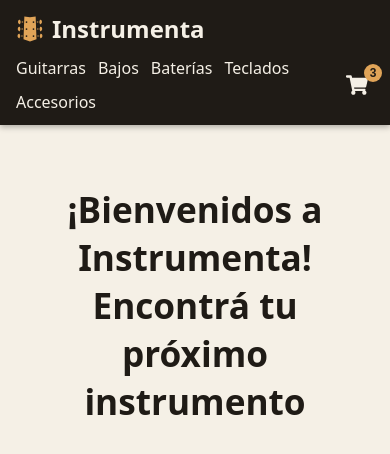
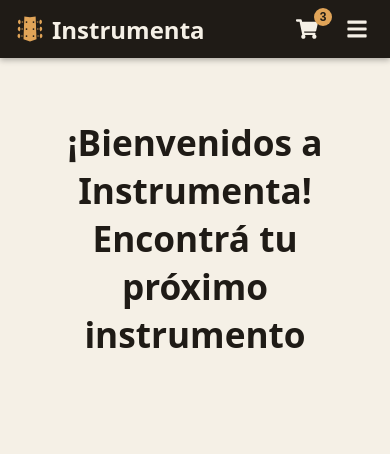
Before and after one commit to cristianfrancolino/instrumenta, a React (Vite) app: page / in a window 390 px wide. Shown: the top 454 px of the page. Built offline with nearby package versions, Linux system fonts and the light colour scheme.

Commit message:
feat: add hamburger menu to Navbar for mobile

```diff
--- a/src/components/Navbar/Navbar.css
+++ b/src/components/Navbar/Navbar.css
@@ -2,10 +2,8 @@
   position: sticky;
   top: 0;
   display: flex;
-  justify-content: space-between;
   align-items: center;
-  flex-wrap: wrap;
-  gap: 12px;
+  gap: 28px;
   padding: 14px 32px;
   background-color: #1f1b16;
   box-shadow: 0 2px 6px rgba(0, 0, 0, 0.3);
@@ -28,10 +26,9 @@
   color: #e0a458;
 }
 
-.navbar-right {
-  display: flex;
-  align-items: center;
-  gap: 28px;
+/* empuja las categorias y el carrito hacia la derecha */
+.navbar-menu {
+  margin-left: auto;
 }
 
 .navbar-categorias {
@@ -52,19 +49,63 @@
   border-bottom-color: #e0a458;
 }
 
-@media (max-width: 700px) {
+.navbar-acciones {
+  display: flex;
+  align-items: center;
+  gap: 16px;
+}
+
+/* en escritorio no se muestra */
+.navbar-hamburguesa {
+  display: none;
+  padding: 6px;
+  background: none;
+  border: none;
+  color: #f5f0e6;
+  cursor: pointer;
+}
+
+@media (max-width: 768px) {
   .navbar {
+    flex-wrap: wrap;
+    justify-content: space-between;
+    gap: 0;
     padding: 12px 16px;
   }
 
-  .navbar-right {
+  .navbar-hamburguesa {
+    display: flex;
+  }
+
+  /* el menu baja abajo de todo y ocupa el ancho completo */
+  .navbar-menu {
+    display: none;
+    order: 3;
     width: 100%;
-    justify-content: space-between;
-    gap: 12px;
+    margin-left: 0;
+  }
+
+  .navbar-menu.abierto {
+    display: block;
   }
 
   .navbar-categorias {
-    flex-wrap: wrap;
-    gap: 12px;
+    flex-direction: column;
+    gap: 0;
+    padding-top: 8px;
+  }
+
+  .navbar-categorias a {
+    display: block;
+    padding: 12px 4px;
+    border-bottom: 1px solid #3a332a;
+  }
+
+  .navbar-categorias li:last-child a {
+    border-bottom: none;
+  }
+
+  .navbar-categorias a:hover {
+    border-bottom-color: #3a332a;
   }
 }
--- a/src/components/Navbar/Navbar.jsx
+++ b/src/components/Navbar/Navbar.jsx
@@ -1,27 +1,48 @@
+import { useState } from "react";
 import { GiGuitarHead } from "react-icons/gi";
+import { FaBars, FaTimes } from "react-icons/fa";
 import CartWidget from "../CartWidget/CartWidget";
 import "./Navbar.css";
 
 const categorias = ["Guitarras", "Bajos", "Baterías", "Teclados", "Accesorios"];
 
 function Navbar() {
+  // controla si el menu esta abierto en celulares
+  const [menuAbierto, setMenuAbierto] = useState(false);
+
+  const toggleMenu = () => setMenuAbierto(!menuAbierto);
+  const cerrarMenu = () => setMenuAbierto(false);
+
   return (
     <header className="navbar">
-      <a href="#" className="navbar-logo">
+      <a href="#" className="navbar-logo" onClick={cerrarMenu}>
         <GiGuitarHead size={28} />
         <span>Instrumenta</span>
       </a>
 
-      <nav className="navbar-right">
+      <nav className={menuAbierto ? "navbar-menu abierto" : "navbar-menu"}>
         <ul className="navbar-categorias">
           {categorias.map((categoria) => (
             <li key={categoria}>
-              <a href="#">{categoria}</a>
+              <a href="#" onClick={cerrarMenu}>
+                {categoria}
+              </a>
             </li>
           ))}
         </ul>
+      </nav>
+
+      <div className="navbar-acciones">
         <CartWidget />
-      </nav>
+        <button
+          className="navbar-hamburguesa"
+          onClick={toggleMenu}
+          aria-label={menuAbierto ? "Cerrar menú" : "Abrir menú"}
+          aria-expanded={menuAbierto}
+        >
+          {menuAbierto ? <FaTimes size={22} /> : <FaBars size={22} />}
+        </button>
+      </div>
     </header>
   );
 }
```
Also changed, not shown: 1 other file (tests, documents, lock files or other folders).
